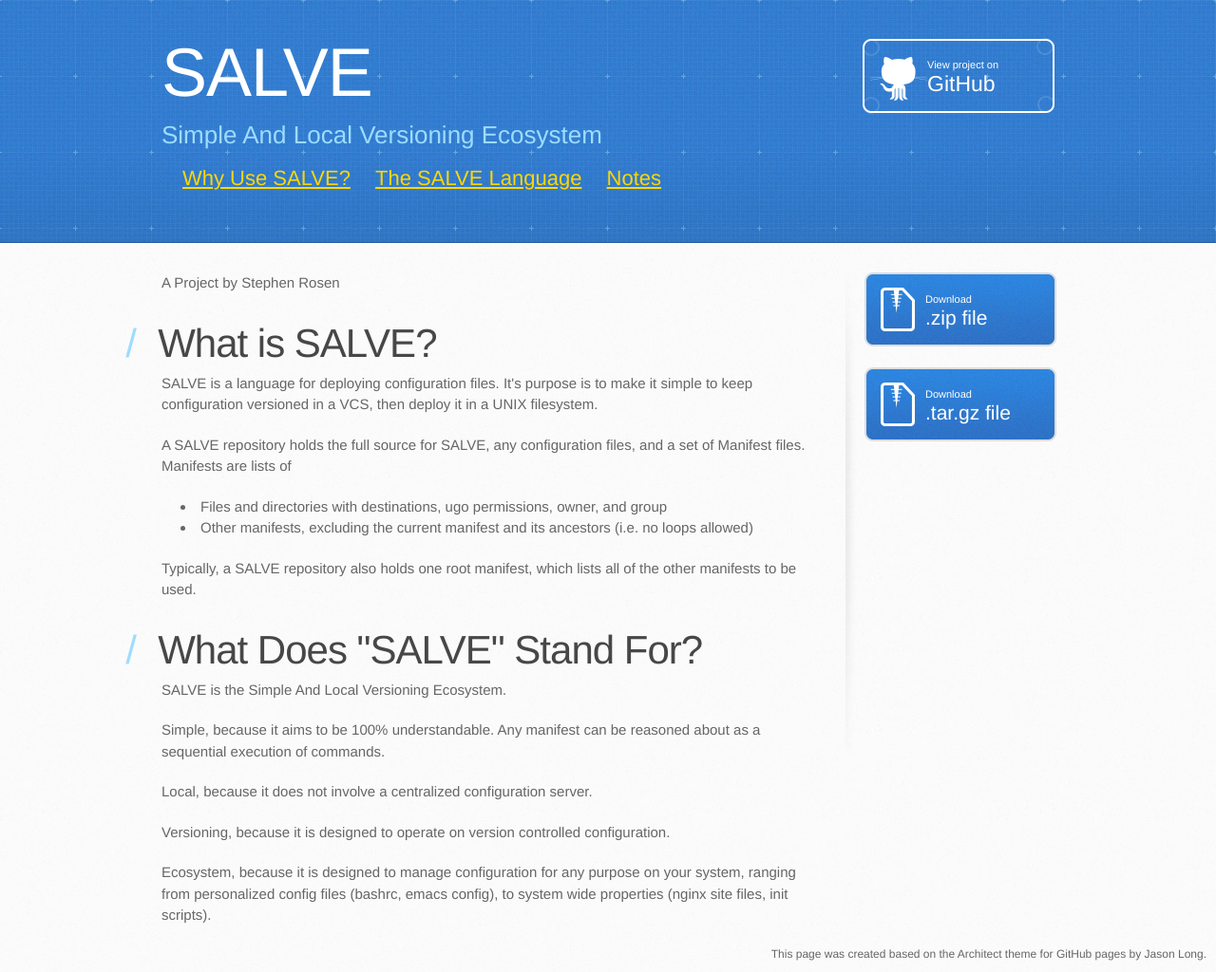
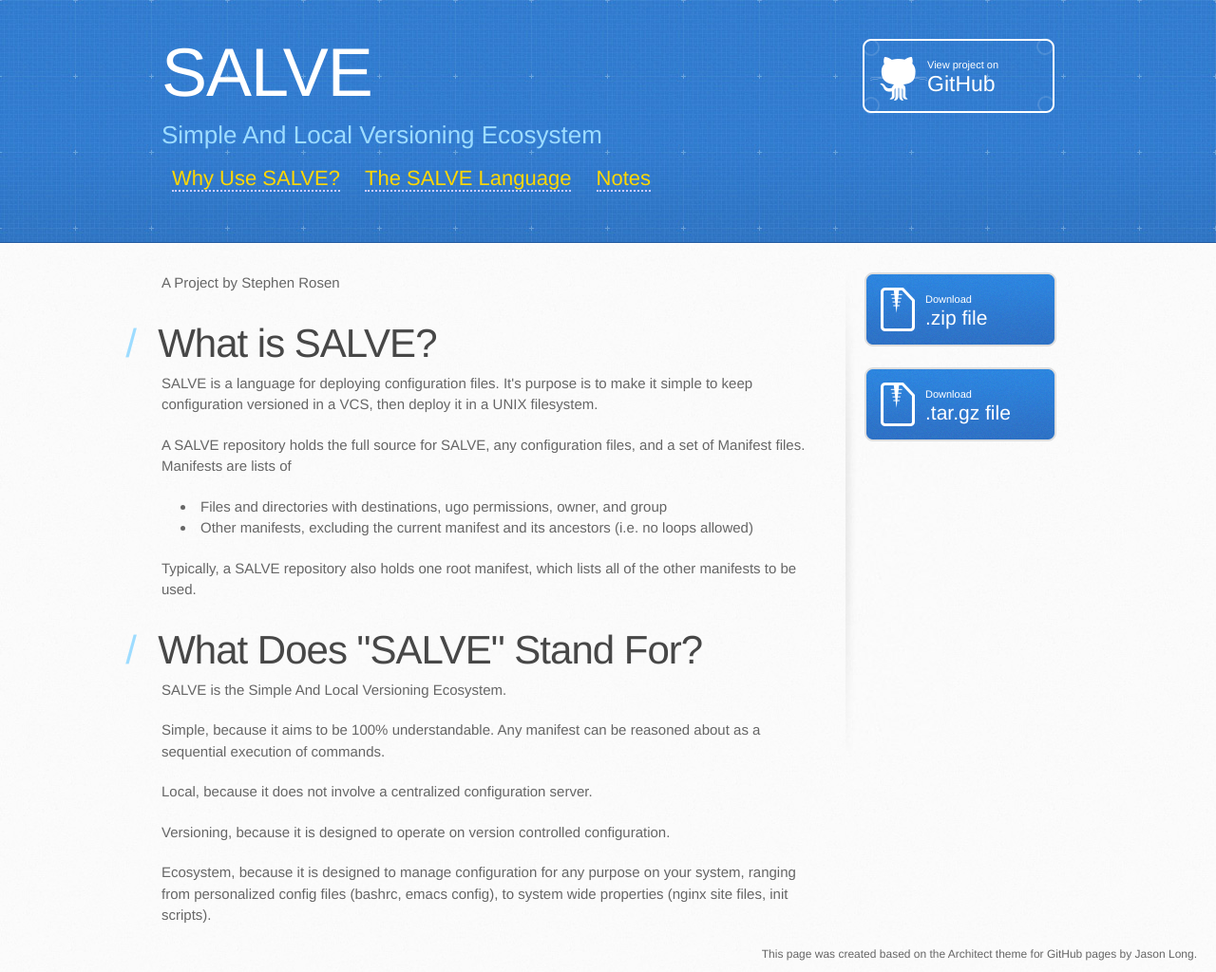
Before and after one commit to sirosen/salve.sirosen.net, a Jekyll site: the page built from index.html, in a window 1280 px wide. Shown: the whole page at 95% size. Built offline with Jekyll 4.4.1, drawn with Linux system fonts in a browser that asks for light colours; some web fonts are replaced.

Commit message:
Updated the header links to be better formatted.
Spacing is improved, and uses a bottom border.

```diff
--- a/stylesheets/stylesheet.css
+++ b/stylesheets/stylesheet.css
@@ -97,7 +97,8 @@ header h2 {
 
 .footernote {
   float: right;
-  padding-right: 10px;
+  padding-right: 20px;
+  padding-bottom: 10px;
   font-size: 12px;
 }
 
@@ -163,15 +164,16 @@ aside a.button {
   font-size: 21px;
 }
 
-a.linkbutton {
+header a.linkbutton {
   line-height: 2.5;
   font-size: 22px;
   color: #FFD700;
-  padding-left: 22px;
-  padding-top: 22px;
+  margin-left: 11px;
+  margin-right: 11px;
+  margin-top: 22px;
   margin-bottom: 22px;
   font-family: Helvetica, Arial, serif;
-  text-decoration: underline
+  border-bottom: dotted 2px #CCCCFF;
 }
 
 code, pre {
```
